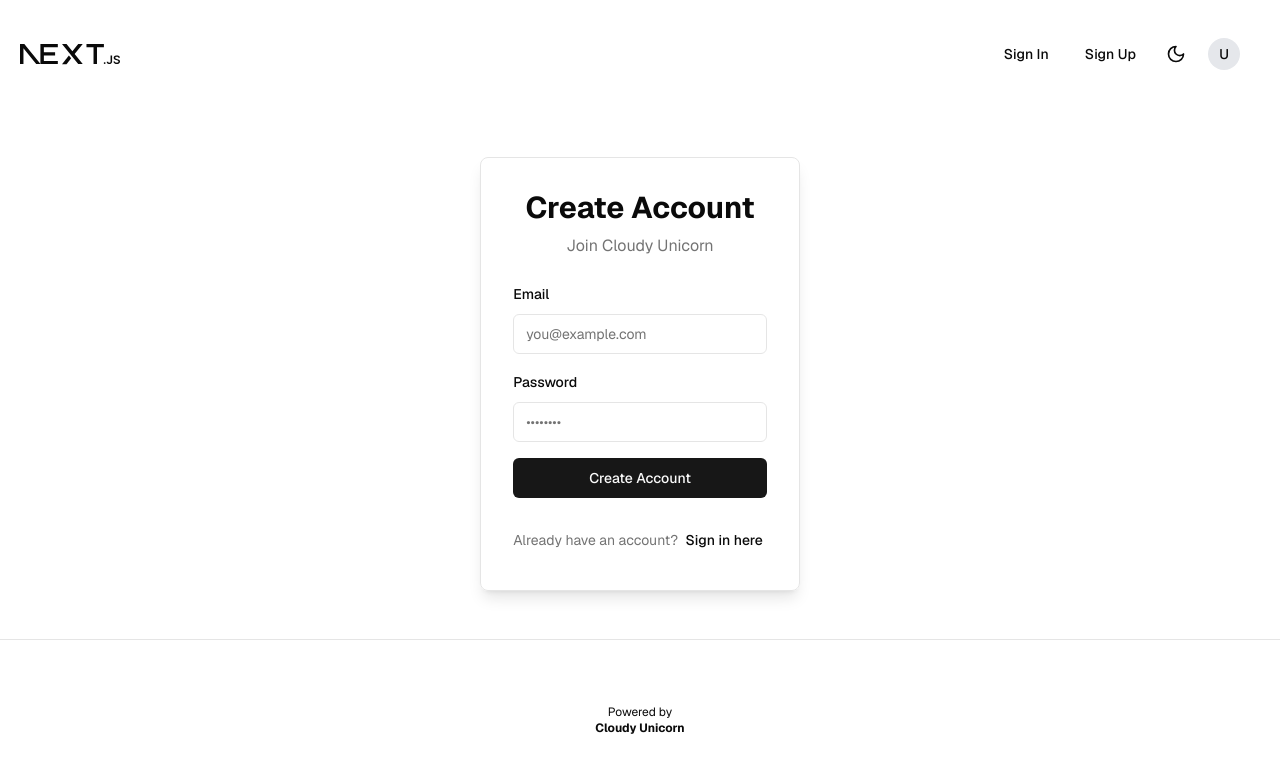
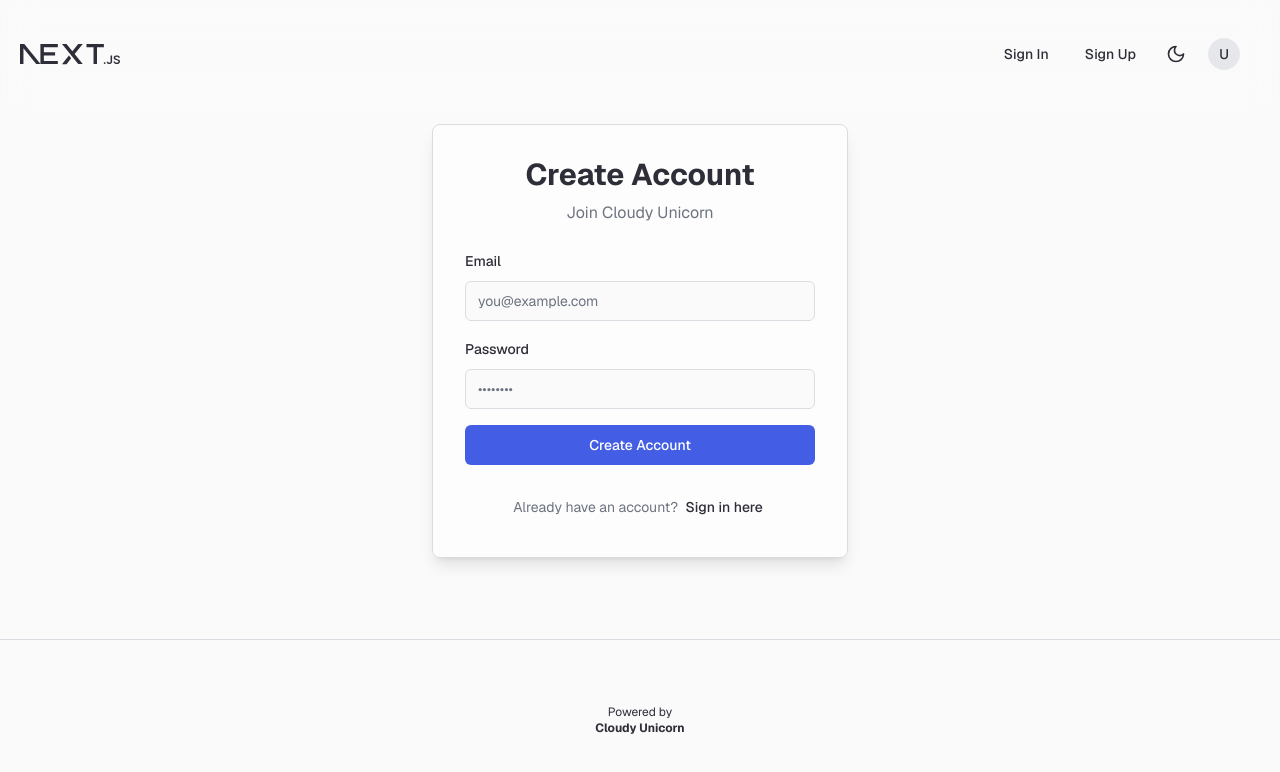
Before and after one commit to cloudyunicorn/cloudyunicorn, a Next.js app: page /sign-up in a window 1280 px wide. Shown: the top 772 px of the page. Built offline with nearby package versions, Linux system fonts and the light colour scheme; no server answers.

Commit message:
fix landing page

```diff
--- a/app/globals.css
+++ b/app/globals.css
@@ -4,58 +4,58 @@
 
 @layer base {
   :root {
-    --background: 0 0% 100%;
-    --foreground: 0 0% 3.9%;
-    --card: 0 0% 100%;
-    --card-foreground: 0 0% 3.9%;
+    --background: 0 0% 98%;         /* Soft off-white */
+    --foreground: 240 10% 20%;      /* Deep navy blue */
+    --card: 0 0% 100%;              /* Pure white cards */
+    --card-foreground: 240 10% 20%;
     --popover: 0 0% 100%;
-    --popover-foreground: 0 0% 3.9%;
-    --primary: 0 0% 9%;
-    --primary-foreground: 0 0% 98%;
-    --secondary: 0 0% 96.1%;
-    --secondary-foreground: 0 0% 9%;
-    --muted: 0 0% 96.1%;
-    --muted-foreground: 0 0% 45.1%;
-    --accent: 0 0% 96.1%;
-    --accent-foreground: 0 0% 9%;
-    --destructive: 0 84.2% 60.2%;
-    --destructive-foreground: 0 0% 98%;
-    --border: 0 0% 89.8%;
-    --input: 0 0% 89.8%;
-    --ring: 0 0% 3.9%;
+    --popover-foreground: 240 10% 20%;
+    --primary: 230 76% 58%;         /* Vibrant blue */
+    --primary-foreground: 0 0% 100%;
+    --secondary: 220 14% 96%;       /* Light blue-gray */
+    --secondary-foreground: 240 10% 20%;
+    --muted: 220 14% 90%;           /* Soft muted blue */
+    --muted-foreground: 220 8% 46%;
+    --accent: 210 80% 60%;          /* Bright accent blue */
+    --accent-foreground: 0 0% 100%;
+    --destructive: 0 84% 60%;       /* Clean red */
+    --destructive-foreground: 0 0% 100%;
+    --border: 220 13% 87%;          /* Subtle border */
+    --input: 220 13% 87%;
+    --ring: 230 76% 58%;            /* Focus ring matches primary */
     --radius: 0.5rem;
-    --chart-1: 12 76% 61%;
-    --chart-2: 173 58% 39%;
-    --chart-3: 197 37% 24%;
-    --chart-4: 43 74% 66%;
-    --chart-5: 27 87% 67%;
+    --chart-1: 230 76% 58%;         /* Primary blue */
+    --chart-2: 160 75% 45%;         /* Teal */
+    --chart-3: 330 65% 55%;         /* Pink */
+    --chart-4: 40 90% 55%;          /* Orange */
+    --chart-5: 270 65% 60%;         /* Purple */
   }
 
   .dark {
-    --background: 0 0% 3.9%;
-    --foreground: 0 0% 98%;
-    --card: 0 0% 3.9%;
-    --card-foreground: 0 0% 98%;
-    --popover: 0 0% 3.9%;
-    --popover-foreground: 0 0% 98%;
-    --primary: 0 0% 98%;
-    --primary-foreground: 0 0% 9%;
-    --secondary: 0 0% 14.9%;
-    --secondary-foreground: 0 0% 98%;
-    --muted: 0 0% 14.9%;
-    --muted-foreground: 0 0% 63.9%;
-    --accent: 0 0% 14.9%;
-    --accent-foreground: 0 0% 98%;
-    --destructive: 0 62.8% 30.6%;
-    --destructive-foreground: 0 0% 98%;
-    --border: 0 0% 14.9%;
-    --input: 0 0% 14.9%;
-    --ring: 0 0% 83.1%;
-    --chart-1: 220 70% 50%;
-    --chart-2: 160 60% 45%;
-    --chart-3: 30 80% 55%;
-    --chart-4: 280 65% 60%;
-    --chart-5: 340 75% 55%;
+    --background: 240 10% 8%;       /* Deep navy base */
+    --foreground: 0 0% 95%;
+    --card: 240 10% 12%;            /* Darker cards */
+    --card-foreground: 0 0% 95%;
+    --popover: 240 10% 15%;
+    --popover-foreground: 0 0% 95%;
+    --primary: 230 76% 58%;         /* Same primary blue */
+    --primary-foreground: 0 0% 100%;
+    --secondary: 240 10% 25%;       /* Dark navy secondary */
+    --secondary-foreground: 0 0% 95%;
+    --muted: 240 10% 30%;           /* Muted navy */
+    --muted-foreground: 240 10% 70%;
+    --accent: 210 80% 60%;          /* Bright accent blue */
+    --accent-foreground: 0 0% 100%;
+    --destructive: 0 84% 60%;
+    --destructive-foreground: 0 0% 100%;
+    --border: 240 10% 25%;          /* Subtle dark borders */
+    --input: 240 10% 25%;
+    --ring: 230 76% 58%;
+    --chart-1: 230 76% 58%;
+    --chart-2: 160 75% 45%;
+    --chart-3: 330 65% 55%;
+    --chart-4: 40 90% 55%;
+    --chart-5: 270 65% 60%;
   }
 }
 
@@ -65,5 +65,6 @@
   }
   body {
     @apply bg-background text-foreground;
+    font-feature-settings: "rlig" 1, "calt" 1;
   }
 }
--- a/app/layout.tsx
+++ b/app/layout.tsx
@@ -37,7 +37,7 @@ export default function RootLayout({
           >
             <div className="flex flex-col min-h-screen max-w-7xl mx-auto">
               <Header />
-              <main className="flex-1 flex items-center justify-center p-4">
+              <main className="flex-1">
                 {children}
               </main>
               <Footer />
--- a/app/page.tsx
+++ b/app/page.tsx
@@ -1,10 +1,98 @@
-
+import { Rocket, Sparkles, BarChart, Cloud, CheckCircle } from 'lucide-react';
+import Link from 'next/link';
+import { Button } from '@/components/ui/button';
 
 export default async function Home() {
   return (
     <>
-      <main className="flex-1 flex flex-col gap-6 px-4">
-        <h2 className="font-medium text-xl mb-4">Next steps</h2>
+      <main className="flex-1">
+        {/* Hero Section */}
+        <div className="min-h-screen flex items-center justify-center">
+          <div className="max-w-7xl px-4 py-20 mx-auto text-center">
+            <div className="inline-flex items-center gap-2 mb-6 px-4 py-2 rounded-full border shadow-sm">
+              <Sparkles className="h-5 w-5 text-primary" />
+              <span className="text-sm font-medium">Next-gen Social Media Management</span>
+            </div>
+
+            <h1 className="text-5xl md:text-6xl font-bold tracking-tight mb-6">
+              Transform Your Social Presence with
+              <span className="bg-gradient-to-r from-primary to-purple-600 bg-clip-text text-transparent">
+                {' '}Cloudy Unicorn
+              </span>
+            </h1>
+
+            <p className="text-xl text-muted-foreground mb-8 max-w-3xl mx-auto">
+              AI-powered scheduling, analytics, and content optimization for modern brands.
+              Manage all your social platforms in one intuitive dashboard.
+            </p>
+
+            <div className="flex gap-4 justify-center">
+              <Button className="h-12 px-8 rounded-xl text-lg" asChild>
+                <Link href="/signup">
+                  Get Started Free
+                </Link>
+              </Button>
+              <Button variant="outline" className="h-12 px-8 rounded-xl text-lg" asChild>
+                <Link href="/demo">
+                  Watch Demo
+                </Link>
+              </Button>
+            </div>
+          </div>
+        </div>
+
+        {/* Features Grid */}
+        <div className="py-20 bg-background">
+          <div className="max-w-7xl mx-auto px-4">
+            <h2 className="text-3xl font-bold text-center mb-16">Why Choose Cloudy Unicorn?</h2>
+
+            <div className="grid md:grid-cols-3 gap-8">
+              {[
+                {
+                  icon: <Rocket className="h-8 w-8" />,
+                  title: "AI-Powered Scheduling",
+                  description: "Smart calendar with optimal posting times based on audience engagement"
+                },
+                {
+                  icon: <BarChart className="h-8 w-8" />,
+                  title: "Advanced Analytics",
+                  description: "Real-time performance tracking across all platforms"
+                },
+                {
+                  icon: <Cloud className="h-8 w-8" />,
+                  title: "Cross-Platform Management",
+                  description: "Manage all your social accounts in one place"
+                }
+              ].map((feature, index) => (
+                <div key={index} className="p-8 rounded-xl border bg-card hover:shadow-lg transition-shadow">
+                  <div className="mb-4 text-primary">{feature.icon}</div>
+                  <h3 className="text-xl font-semibold mb-2">{feature.title}</h3>
+                  <p className="text-muted-foreground">{feature.description}</p>
+                </div>
+              ))}
+            </div>
+          </div>
+        </div>
+
+        {/* CTA Section */}
+        <div className="py-20">
+          <div className="max-w-4xl mx-auto px-4 text-center">
+            <div className="inline-flex items-center gap-2 mb-4 text-primary">
+              <CheckCircle className="h-6 w-6" />
+              <span className="font-medium">Trusted by 5000+ Creators</span>
+            </div>
+            <h2 className="text-3xl font-bold mb-6">Ready to Boost Your Social Media Game?</h2>
+            <p className="text-xl text-muted-foreground mb-8">
+              Join thousands of marketers and creators already growing with Cloudy Unicorn
+            </p>
+            <Button className="h-14 px-12 rounded-xl text-lg gap-2" asChild>
+              <Link href="/signup">
+                <Sparkles className="h-5 w-5" />
+                Start Free Trial
+              </Link>
+            </Button>
+          </div>
+        </div>
       </main>
     </>
   );
```
